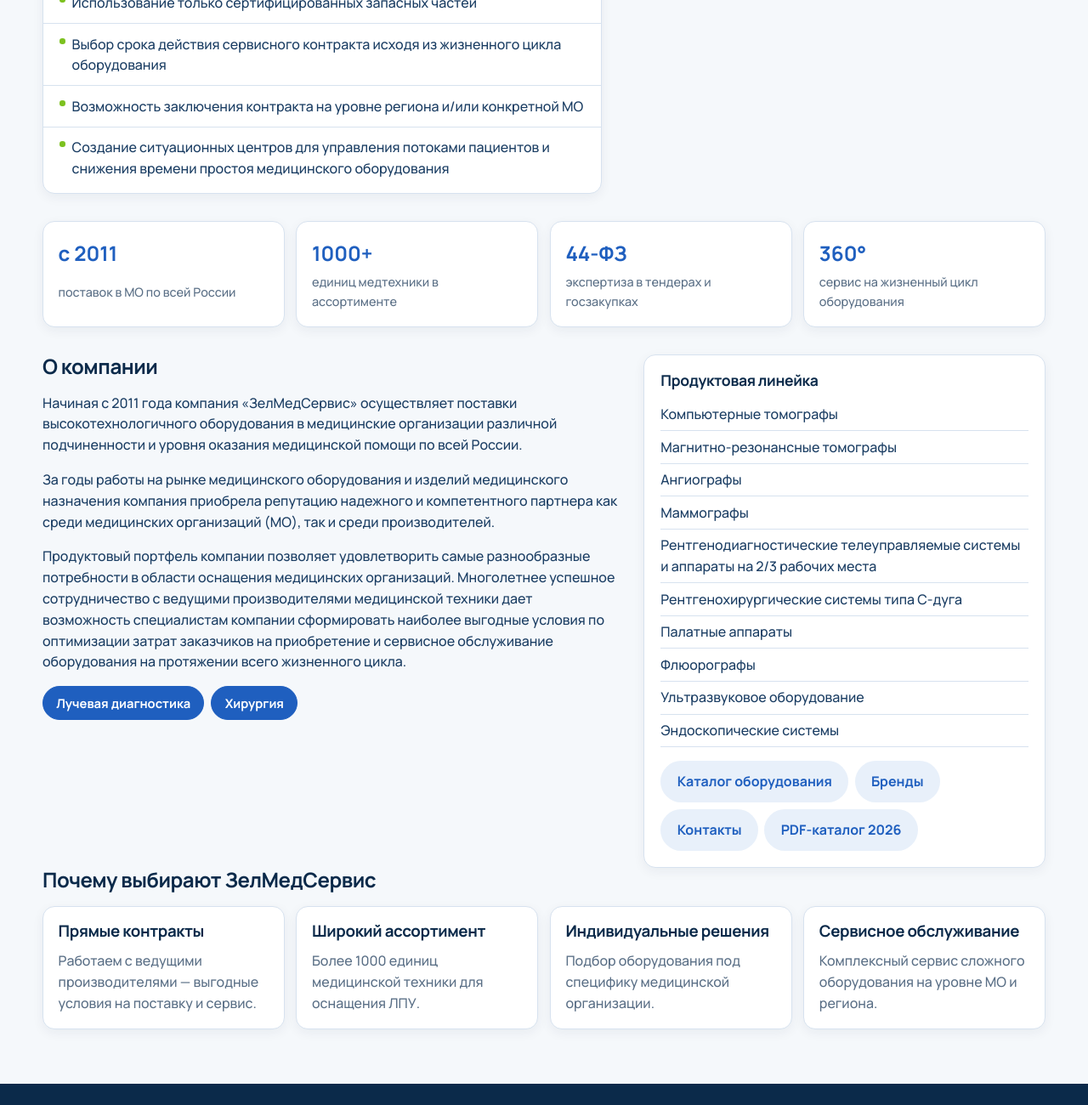
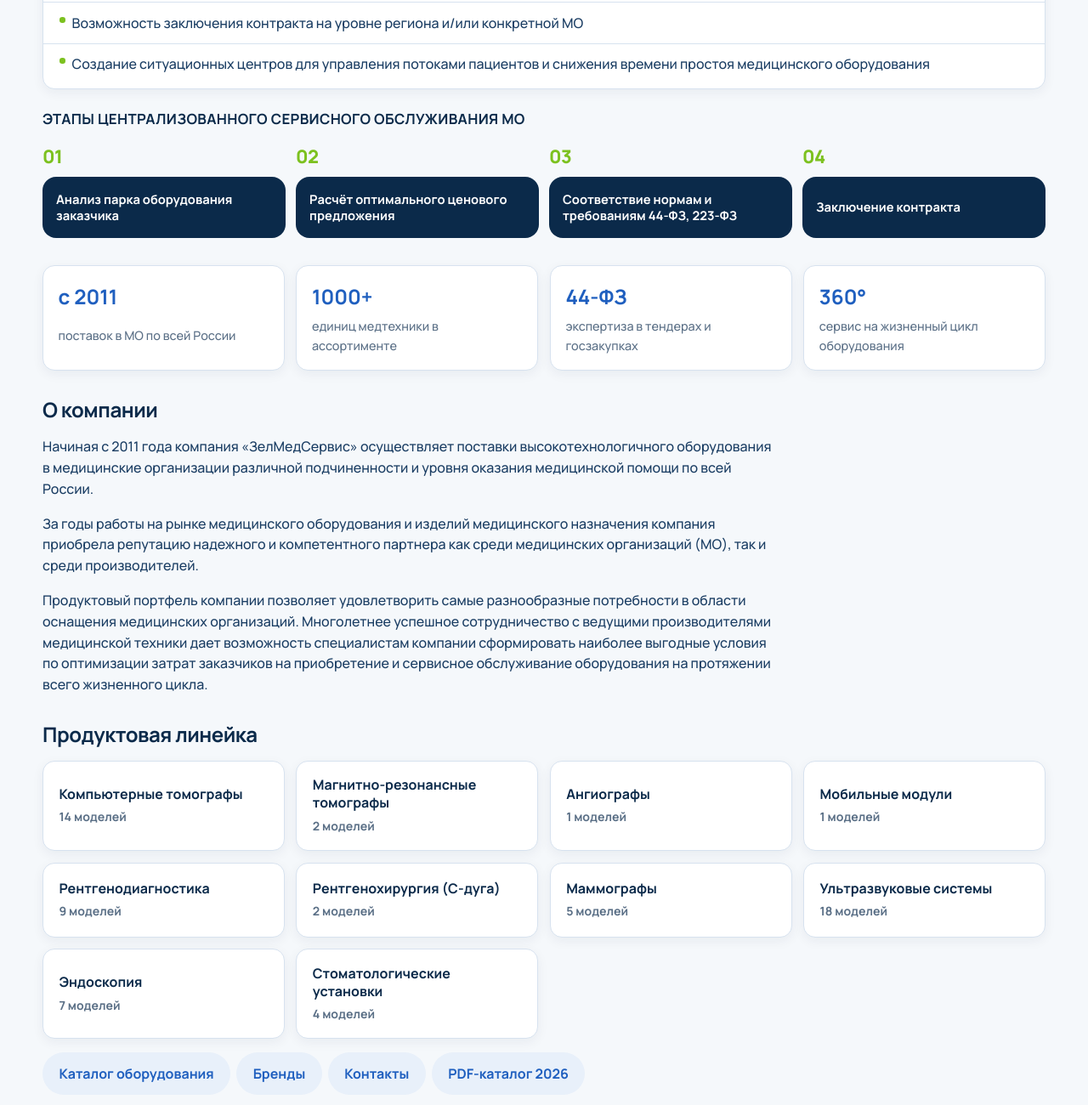
Before and after one commit to timofeyv68/zelmedservice, an Astro site: page /zelmedservice/company in a window 1280 px wide. Shown: the part 940-2240 px from the top of the page at 85% size. Built offline with nearby package versions, Linux system fonts and the light colour scheme; Astro itself is replaced by a stand-in of ours.

Commit message:
Restyle company page: stages in one row and category tiles for product line.

```diff
--- a/src/pages/company.astro
+++ b/src/pages/company.astro
@@ -3,6 +3,9 @@ import { url } from '../lib/paths';
 import BaseLayout from '../layouts/BaseLayout.astro';
 import SearchOverlay from '../components/SearchOverlay.astro';
 import company from '../data/company.json';
+import { getCategories } from '../lib/catalog';
+
+const categories = getCategories();
 ---
 
 <BaseLayout
@@ -17,7 +20,6 @@ import company from '../data/company.json';
       <h1>{company.headline}</h1>
       <p class="lead">{company.lead}</p>
 
-      <div class="slide-grid">
       <article class="contract card">
         <div class="contract__head">
           <span class="contract__check" aria-hidden="true">✓</span>
@@ -33,7 +35,7 @@ import company from '../data/company.json';
         </ul>
       </article>
 
-        <aside class="stages">
+      <div class="stages">
         <h2>{company.serviceStepsTitle}</h2>
         <ol class="stages__list">
           {company.serviceSteps.map((s) => (
@@ -43,7 +45,6 @@ import company from '../data/company.json';
             </li>
           ))}
         </ol>
-        </aside>
       </div>
 
       <div class="stats">
@@ -55,25 +56,26 @@ import company from '../data/company.json';
         ))}
       </div>
 
-      <div class="about-grid">
-        <div>
+      <div class="about-block">
         <h2 class="block-title">О компании</h2>
         {company.about.map((p) => <p>{p}</p>)}
-          <div class="focus">
-            {company.focus.map((f) => <span class="chip is-active">{f}</span>)}
       </div>
+
+      <div class="lineup">
+        <h2 class="block-title">Продуктовая линейка</h2>
+        <div class="lineup__grid">
+          {categories.map((c) => (
+            <a class="card lineup__tile" href={url(`catalog/${c.slug}/`)}>
+              <strong>{c.name}</strong>
+              <span>{c.count} моделей</span>
+            </a>
+          ))}
         </div>
-        <aside class="card aside">
-          <h2>Продуктовая линейка</h2>
-          <ul>
-            {company.productLine.map((item) => <li>{item}</li>)}
-          </ul>
-          <div class="aside__links">
+        <div class="lineup__links">
           {company.links.map((l) => (
             <a class="btn btn--soft" href={url(l.href)}>{l.label}</a>
           ))}
         </div>
-        </aside>
       </div>
 
       <h2 class="block-title">Почему выбирают ЗелМедСервис</h2>
@@ -94,15 +96,11 @@ import company from '../data/company.json';
   h1 { font-size: clamp(1.7rem, 3vw, 2.4rem); max-width: 18ch; }
   .lead { color: var(--color-ink-soft); max-width: 54rem; font-size: 1.08rem; line-height: 1.55; }
 
-  .slide-grid {
-    display: grid;
-    grid-template-columns: 1.25fr 0.95fr;
-    gap: 1.35rem;
-    margin: 1.75rem 0 2rem;
-    align-items: start;
+  .contract {
+    padding: 0;
+    overflow: hidden;
+    margin: 1.75rem 0 1.5rem;
   }
-
-  .contract { padding: 0; overflow: hidden; }
   .contract__head {
     display: grid;
     grid-template-columns: auto 1fr;
@@ -158,6 +156,9 @@ import company from '../data/company.json';
     background: var(--color-green);
   }
 
+  .stages {
+    margin: 0 0 2rem;
+  }
   .stages h2 {
     margin: 0 0 1rem;
     font-size: 1.05rem;
@@ -171,29 +172,31 @@ import company from '../data/company.json';
     margin: 0;
     padding: 0;
     display: grid;
-    gap: 0.85rem;
+    grid-template-columns: repeat(4, minmax(0, 1fr));
+    gap: 0.75rem;
   }
   .stages__item {
     display: grid;
-    grid-template-columns: auto 1fr;
-    gap: 0.75rem;
-    align-items: center;
+    gap: 0.45rem;
+    min-width: 0;
   }
   .stages__n {
-    font-size: 1.55rem;
+    font-size: 1.35rem;
     font-weight: 800;
     color: var(--color-green);
     letter-spacing: -0.03em;
-    min-width: 2.2rem;
   }
   .stages__bar {
     background: var(--color-ink);
     color: #fff;
-    border-radius: 999px;
-    padding: 0.95rem 1.2rem;
+    border-radius: 16px;
+    padding: 0.85rem 1rem;
     font-weight: 700;
-    font-size: 0.98rem;
+    font-size: 0.92rem;
     line-height: 1.3;
+    min-height: 4.5rem;
+    display: flex;
+    align-items: center;
   }
 
   .stats {
@@ -202,23 +205,57 @@ import company from '../data/company.json';
   .stat { padding: 1.1rem; display:grid; gap:.35rem; }
   .stat strong { font-size: 1.5rem; color: var(--color-accent); }
   .stat span { color: var(--color-muted); font-size: .9rem; }
-  .about-grid { display:grid; grid-template-columns: 1.3fr .9fr; gap: 1.5rem; }
-  .about-grid p { color: var(--color-ink-soft); }
-  .focus { display:flex; gap:.5rem; flex-wrap:wrap; margin-top:1rem; }
-  .aside { padding: 1.2rem; }
-  .aside h2 { font-size: 1.1rem; }
-  .aside li { padding: .4rem 0; border-bottom: 1px solid var(--color-border); color: var(--color-ink-soft); }
-  .aside__links { display:flex; flex-wrap:wrap; gap:.45rem; margin-top:1rem; }
+
+  .about-block {
+    margin-bottom: 2rem;
+  }
+  .about-block p { color: var(--color-ink-soft); max-width: 54rem; }
+
+  .lineup { margin-bottom: 2rem; }
+  .lineup__grid {
+    display: grid;
+    grid-template-columns: repeat(4, minmax(0, 1fr));
+    gap: 0.85rem;
+  }
+  .lineup__tile {
+    padding: 1.1rem 1.15rem;
+    display: grid;
+    gap: 0.35rem;
+    min-height: 5.5rem;
+    align-content: center;
+  }
+  .lineup__tile strong {
+    font-size: 1rem;
+    line-height: 1.3;
+  }
+  .lineup__tile span {
+    color: var(--color-muted);
+    font-size: 0.88rem;
+    font-weight: 650;
+  }
+  .lineup__tile:hover {
+    border-color: var(--color-accent);
+    color: var(--color-accent);
+  }
+  .lineup__tile:hover span { color: var(--color-accent); }
+  .lineup__links {
+    display: flex;
+    flex-wrap: wrap;
+    gap: 0.45rem;
+    margin-top: 1rem;
+  }
+
   .block-title { margin: 0 0 1rem; font-size: 1.5rem; }
   .adv { display:grid; grid-template-columns: repeat(4,1fr); gap:.85rem; margin-top: 1rem; }
   .adv__item { padding: 1.1rem; }
   .adv__item p { color: var(--color-muted); margin:0; }
 
   @media (max-width: 1000px) {
-    .stats, .adv, .about-grid, .slide-grid { grid-template-columns: 1fr 1fr; }
+    .stats, .adv, .lineup__grid { grid-template-columns: 1fr 1fr; }
+    .stages__list { grid-template-columns: 1fr 1fr; }
   }
-  @media (max-width: 720px) {
-    .stats, .adv, .about-grid, .slide-grid { grid-template-columns: 1fr; }
-    .stages__bar { border-radius: 16px; }
+  @media (max-width: 640px) {
+    .stats, .adv, .lineup__grid, .stages__list { grid-template-columns: 1fr; }
+    .stages__bar { min-height: 0; }
   }
 </style>
```
Lines whose indentation alone changed are shown as unchanged.
